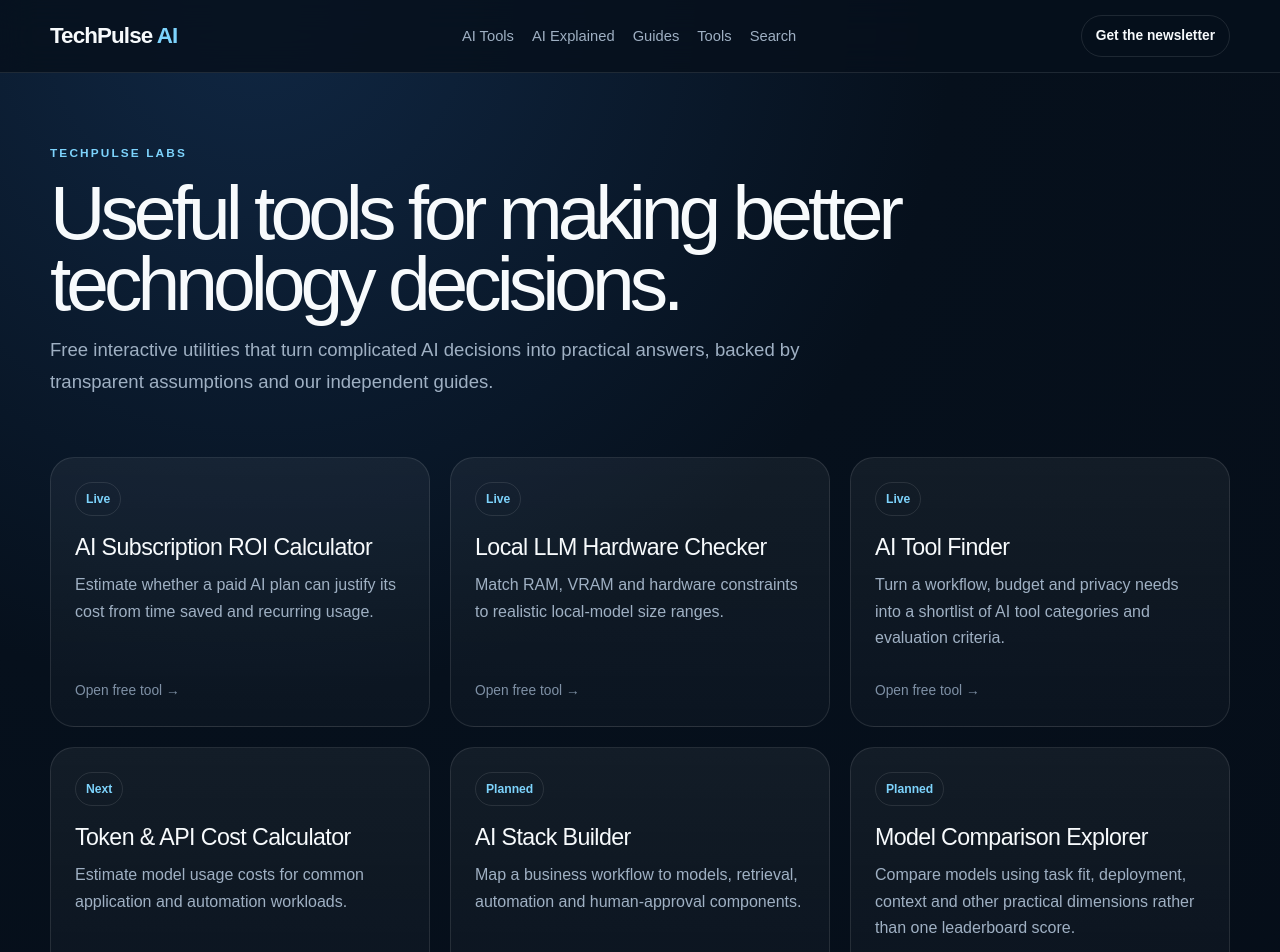
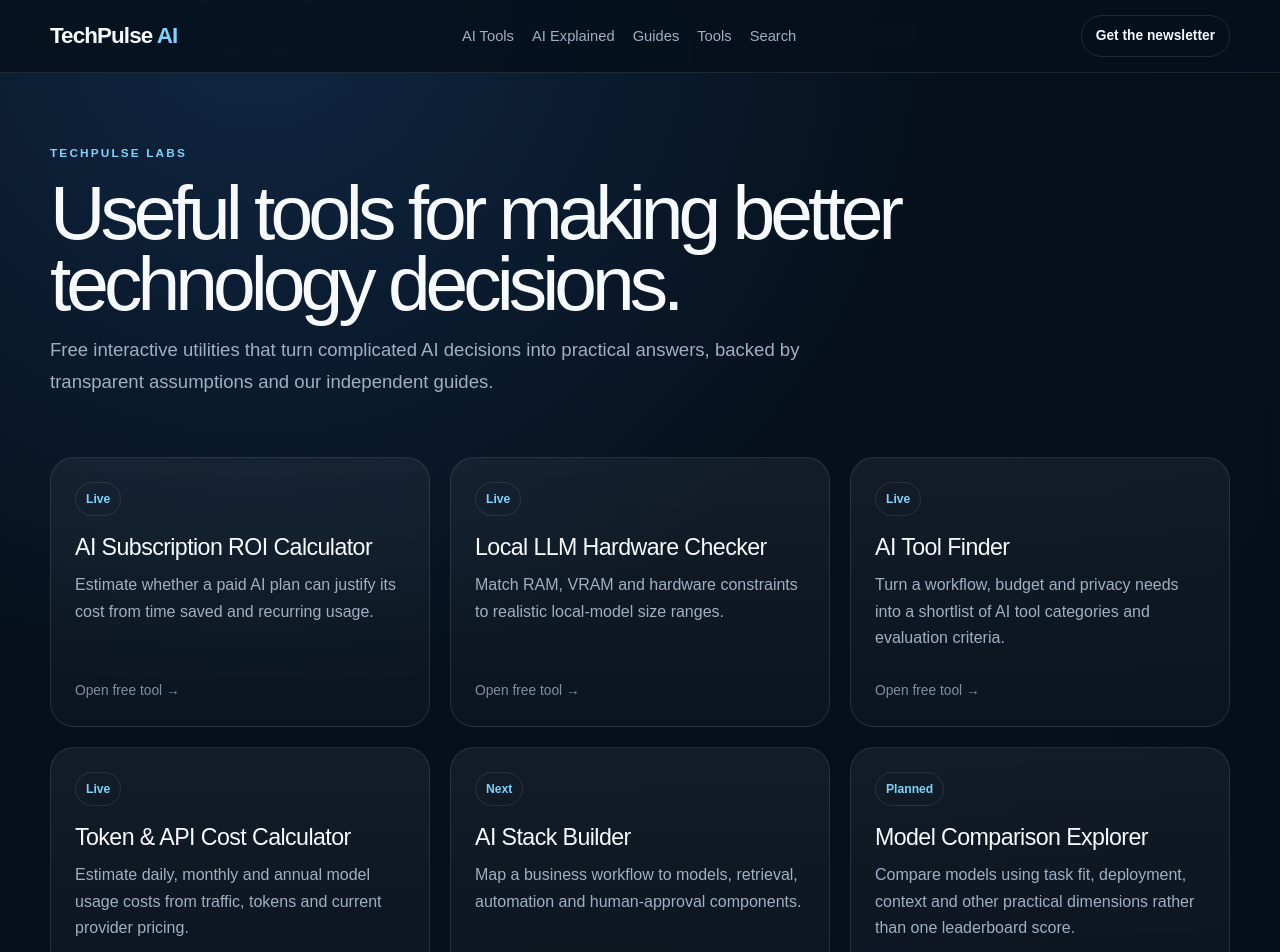
Before and after one commit to winnzzy/techpulse-ai, a Next.js app: page /tools in a window 1280 px wide. Shown: the top 952 px of the page. Built offline with nearby package versions, Linux system fonts and the light colour scheme; no server answers.

Commit message:
Launch API cost calculator in TechPulse Labs

```diff
--- a/app/tools/page.tsx
+++ b/app/tools/page.tsx
@@ -1,5 +1,5 @@
 import type { Metadata } from "next";
 import Link from "next/link";
 export const metadata:Metadata={title:"Free AI & Technology Tools",description:"TechPulse Labs: practical calculators, selectors and interactive tools for AI users, developers and technology buyers."};
-const tools=[["AI Subscription ROI Calculator","Estimate whether a paid AI plan can justify its cost from time saved and recurring usage.","Live","/tools/ai-subscription-roi"],["Local LLM Hardware Checker","Match RAM, VRAM and hardware constraints to realistic local-model size ranges.","Live","/tools/local-llm-hardware"],["AI Tool Finder","Turn a workflow, budget and privacy needs into a shortlist of AI tool categories and evaluation criteria.","Live","/tools/ai-tool-finder"],["Token & API Cost Calculator","Estimate model usage costs for common application and automation workloads.","Next",""],["AI Stack Builder","Map a business workflow to models, retrieval, automation and human-approval components.","Planned",""],["Model Comparison Explorer","Compare models using task fit, deployment, context and other practical dimensions rather than one leaderboard score.","Planned",""]];
+const tools=[["AI Subscription ROI Calculator","Estimate whether a paid AI plan can justify its cost from time saved and recurring usage.","Live","/tools/ai-subscription-roi"],["Local LLM Hardware Checker","Match RAM, VRAM and hardware constraints to realistic local-model size ranges.","Live","/tools/local-llm-hardware"],["AI Tool Finder","Turn a workflow, budget and privacy needs into a shortlist of AI tool categories and evaluation criteria.","Live","/tools/ai-tool-finder"],["Token & API Cost Calculator","Estimate daily, monthly and annual model usage costs from traffic, tokens and current provider pricing.","Live","/tools/token-api-cost"],["AI Stack Builder","Map a business workflow to models, retrieval, automation and human-approval components.","Next",""],["Model Comparison Explorer","Compare models using task fit, deployment, context and other practical dimensions rather than one leaderboard score.","Planned",""]];
 export default function ToolsPage(){return <main className="container"><section className="hub-hero"><div className="eyebrow">TechPulse Labs</div><h1>Useful tools for making better technology decisions.</h1><p className="lead">Free interactive utilities that turn complicated AI decisions into practical answers, backed by transparent assumptions and our independent guides.</p></section><section className="section"><div className="grid">{tools.map(([title,copy,status,href])=><article className="card" key={title}><span className="badge">{status}</span><h3>{href?<Link href={href}>{title}</Link>:title}</h3><p>{copy}</p><div className="meta">{href?<Link href={href}>Open free tool →</Link>:"TechPulse Labs"}</div></article>)}</div></section><section className="trust-strip"><div><div className="eyebrow">Why tools?</div><h2>Answers people can act on.</h2></div><div className="trust-points"><p><strong>Practical.</strong><br/>Built around decisions readers actually need to make.</p><p><strong>Transparent.</strong><br/>Methodology and commercial relationships will be disclosed where relevant.</p><p><strong>Upgradeable.</strong><br/>Free utilities can grow into deeper datasets, reports and professional products over time.</p></div></section></main>}
```
